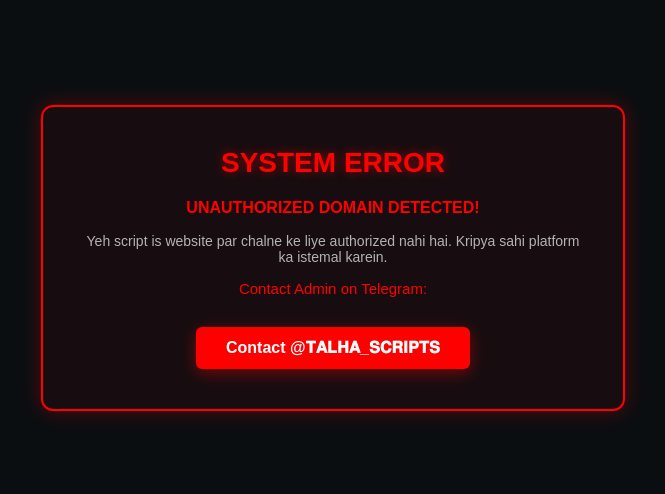
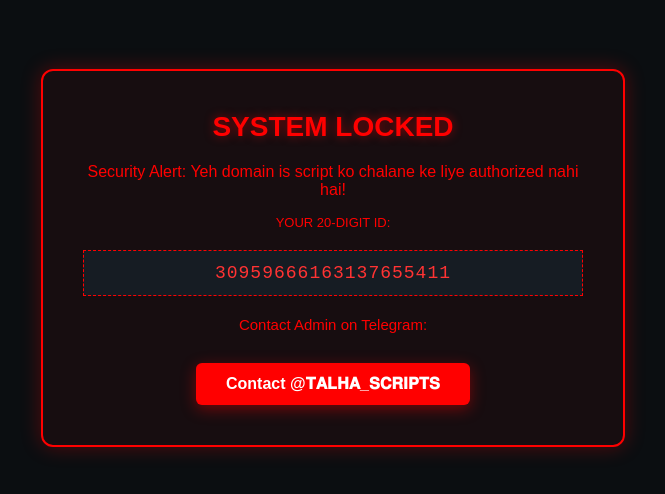
Before and after one commit to jafarabbask0-spec/apple-ai-bot, a plain HTML site: page index.html in a window 1280 px wide. Shown: the part 142-636 px from the top of the page, without its empty margins (307-972 px from the left). Drawn offline with Linux system fonts and the light colour scheme.

Commit message:
Update index.html

```diff
--- a/index.html
+++ b/index.html
@@ -25,7 +25,7 @@
         const TELEGRAM_LINK = 'https://t.me/TALHA_SCRIPTS';
         const STORAGE_KEY = 'apple_ai_user_id';
 
-        // --- AUTHORIZED DOMAINS LIST ---
+        // Authorized Domains List
         const authorizedDomains = [
             "apple-ai-bot.vercel.app",
             "quotex.io",
@@ -41,7 +41,17 @@
             "brokerqx.pro"
         ];
 
-        // --- 2. UNIQUE ID GENERATOR & STORAGE ---
+        // --- 2. DOMAIN CHECK SECURITY ---
+        function isDomainAuthorized() {
+            const currentHost = window.location.hostname.toLowerCase();
+            return authorizedDomains.some(domain => {
+                // Remove http/https and trailing slashes if present in the array items
+                const cleanDomain = domain.replace(/^(https?:\/\/)?(www\.)?/, '').replace(/\/$/, '');
+                return currentHost === cleanDomain || currentHost.endsWith('.' + cleanDomain);
+            });
+        }
+
+        // --- 3. UNIQUE ID GENERATOR & STORAGE ---
         function getOrCreateUserID() {
             let existingId = localStorage.getItem(STORAGE_KEY);
             if (!existingId) {
@@ -56,17 +66,7 @@
 
         const userId = getOrCreateUserID();
 
-        // --- DOMAIN VERIFICATION CHECK ---
-        function isDomainAuthorized() {
-            const currentHost = window.location.hostname.toLowerCase();
-            return authorizedDomains.some(domain => {
-                // Remove protocol helper if passed accidentally in list
-                const cleanDomain = domain.replace(/^(https?:\/\/)?(www\.)?/, '').split('/')[0].toLowerCase();
-                return currentHost === cleanDomain || currentHost.endsWith('.' + cleanDomain);
-            });
-        }
-
-        // --- 3. INJECT STYLES (Neon Red & Lock Screen UI) ---
+        // --- 4. INJECT STYLES (Neon Red & Lock Screen UI) ---
         const style = document.createElement('style');
         style.innerHTML = `
             @keyframes proScan {
@@ -154,52 +154,38 @@
         `;
         document.head.appendChild(style);
 
-        // --- 4. CREATE LOCK SCREEN ELEMENT ---
-        function showLockScreen(isDomainError = false) {
+        // --- 5. CREATE LOCK SCREEN ELEMENT ---
+        function showLockScreen(message) {
+            const displayMsg = message || "Aapka script access active nahi hai. Kripya apni Hardware ID copy karein aur admin se contact karein.";
             const lockScreen = document.createElement('div');
             lockScreen.id = 'apple-lock-screen';
-
-            if (isDomainError) {
-                // Domain restricted error UI (ID copy block hidden)
-                lockScreen.innerHTML = `
-                    <div class="lock-card">
-                        <div class="lock-title">SYSTEM ERROR</div>
-                        <p style="font-size: 16px; color: #ff0000; font-weight: bold;">UNAUTHORIZED DOMAIN DETECTED!</p>
-                        <p style="font-size: 14px; color: #b3b3b3;">Yeh script is website par chalne ke liye authorized nahi hai. Kripya sahi platform ka istemal karein.</p>
-                        <p style="margin: 15px 0; font-size: 15px;">Contact Admin on Telegram:</p>
-                        <a href="${TELEGRAM_LINK}" target="_blank" class="lock-btn">Contact ${TELEGRAM_USER}</a>
-                    </div>
-                `;
-            } else {
-                // Regular Firebase licensing lock screen
             lockScreen.innerHTML = `
                 <div class="lock-card">
                     <div class="lock-title">SYSTEM LOCKED</div>
-                        <p style="font-size: 16px; color: #ff0000;">Aapka script access active nahi hai. Kripya apni Hardware ID copy karein aur admin se contact karein.</p>
+                    <p style="font-size: 16px; color: #ff0000;">${displayMsg}</p>
                     <div style="font-size: 13px; color: #ff0000; margin-bottom: 5px;">YOUR 20-DIGIT ID:</div>
                     <div class="lock-id-box">${userId}</div>
                     <p style="margin: 15px 0; font-size: 15px;">Contact Admin on Telegram:</p>
                     <a href="${TELEGRAM_LINK}" target="_blank" class="lock-btn">Contact ${TELEGRAM_USER}</a>
                 </div>
             `;
-            }
             document.body.appendChild(lockScreen);
         }
 
-        // --- 5. LICENSE VERIFICATION INITIALIZATION ---
+        // --- 6. LICENSE & DOMAIN VERIFICATION ---
         async function verifyLicense() {
-            // First Level Security: Domain Check
+            // Check Domain Security First
             if (!isDomainAuthorized()) {
-                showLockScreen(true); // Locks system completely & hides ID
+                showLockScreen("Security Alert: Yeh domain is script ko chalane ke liye authorized nahi hai!");
                 return;
             }
 
-            // Second Level Security: Firebase ID Check
             try {
                 const response = await fetch(FIREBASE_URL);
                 if (!response.ok) throw new Error('Database connection failed');
 
                 const data = await response.json();
+
                 let isAuthorized = false;
                 if (data) {
                     isAuthorized = Object.values(data).includes(userId) || data.hasOwnProperty(userId) || Object.values(data).some(u => typeof u === 'object' && u !== null && Object.values(u).includes(userId));
@@ -208,15 +194,15 @@
                 if (isAuthorized) {
                     initApp();
                 } else {
-                    showLockScreen(false);
+                    showLockScreen();
                 }
             } catch (error) {
                 console.error("Verification error: ", error);
-                showLockScreen(false); // Fail secure
+                showLockScreen();
             }
         }
 
-        // --- 6. CORE APP INITIALIZATION (Runs only if unlocked) ---
+        // --- 7. CORE APP INITIALIZATION (Runs only if unlocked) ---
         function initApp() {
             const scanner = document.createElement('div');
             scanner.className = 'apple-pro-scanner';
@@ -355,7 +341,7 @@
             };
         }
 
-        // --- 7. EXECUTION START ---
+        // --- 8. EXECUTION START ---
         verifyLicense();
 
     })();
```
Lines whose indentation alone changed are shown as unchanged.
